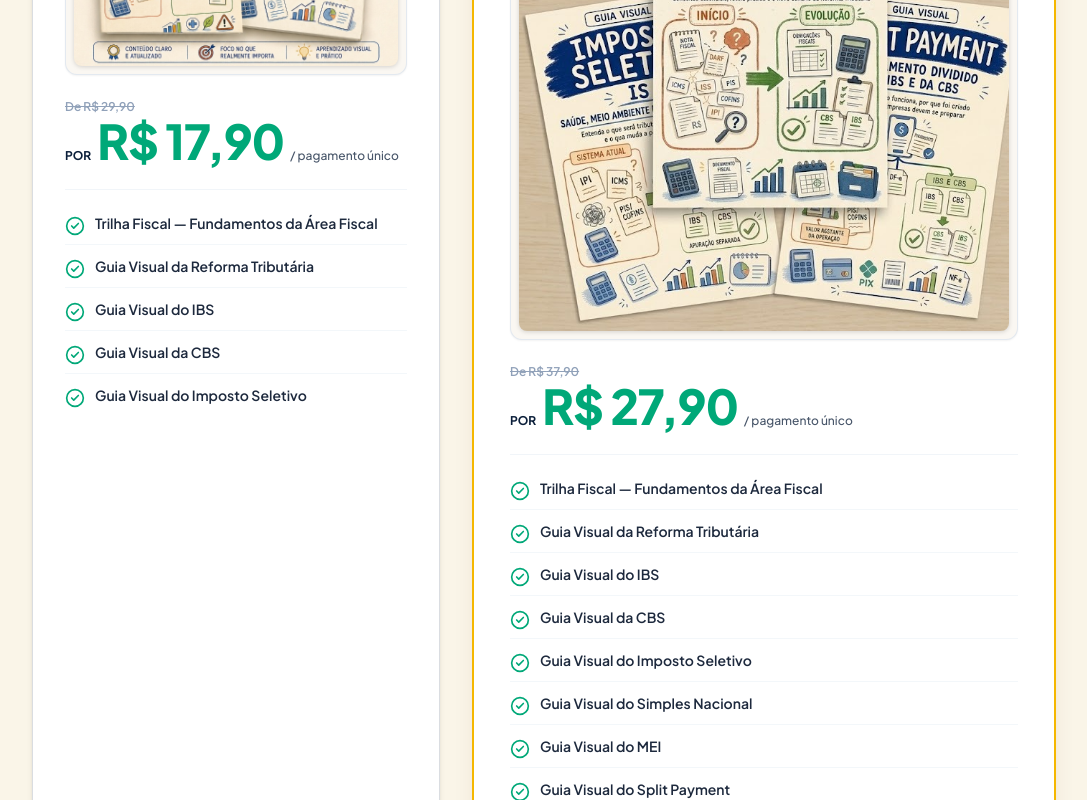
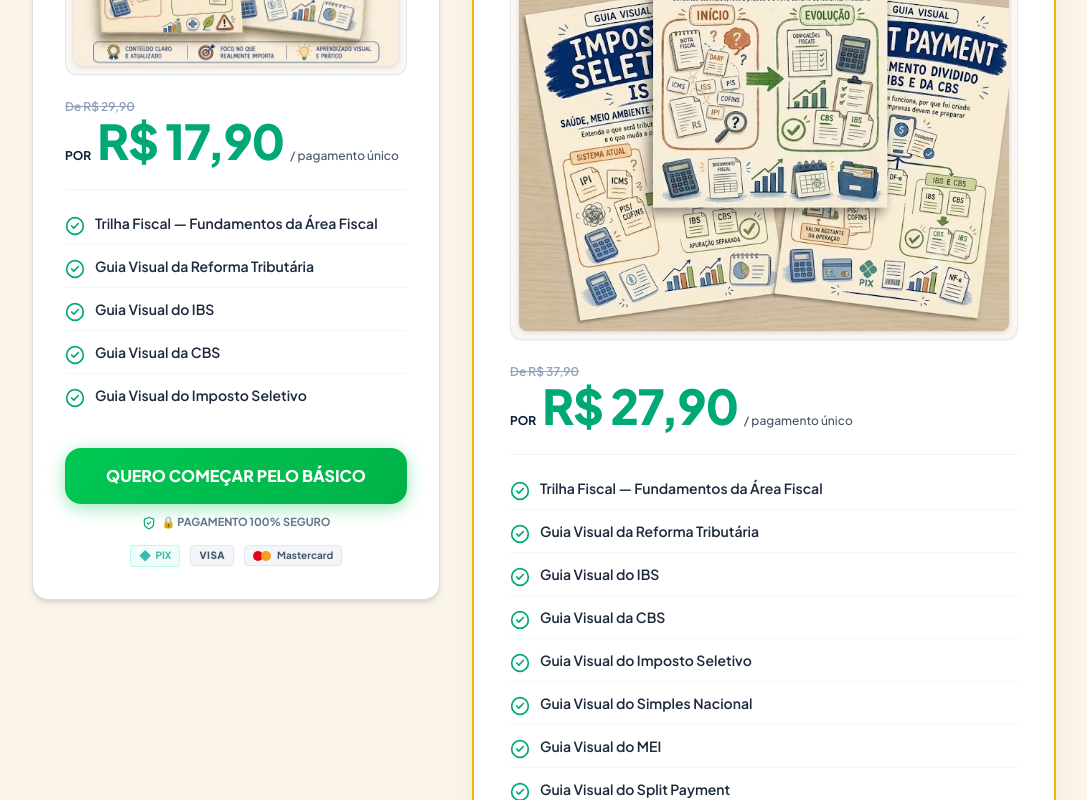
Before and after one commit to henriquecarreto/REFORMA-TRIBUTARIA, a React (Vite) app: page / in a window 1280 px wide. Shown: the part 9656-10456 px from the top of the page, without its empty margins (96-1183 px from the left). Built offline with nearby package versions, Linux system fonts and the light colour scheme.

Commit message:
style: remove espaco em branco do card Plano Basico tornando-o mais compacto

```diff
--- a/src/components/PricingSection.tsx
+++ b/src/components/PricingSection.tsx
@@ -27,8 +27,8 @@ export const PricingSection: React.FC = () => {
         {/* 2 PLANOS LADO A LADO (DESKTOP) / EMPILHADOS (MOBILE) */}
         <div className="grid grid-cols-1 lg:grid-cols-12 gap-8 lg:gap-8 items-start max-w-5xl mx-auto">
 
-          {/* 1. PLANO BÁSICO (COL 5 - LIGEIRAMENTE MENOR) */}
-          <div className="lg:col-span-5 bg-white p-6 sm:p-8 rounded-2xl border border-[#0B1F3A]/15 shadow-md hover:shadow-xl transition-all duration-300 flex flex-col justify-between h-full">
+          {/* 1. PLANO BÁSICO (COL 5 - MAIS COMPACTO E DIRETO) */}
+          <div className="lg:col-span-5 bg-white p-6 sm:p-8 rounded-2xl border border-[#0B1F3A]/15 shadow-md hover:shadow-xl transition-all duration-300 flex flex-col justify-start h-fit self-start">
             <div>
               {/* NOME E DESCRIÇÃO DO PLANO */}
               <div className="mb-4">
@@ -76,7 +76,7 @@ export const PricingSection: React.FC = () => {
               </div>
 
               {/* LISTA DE CONTEÚDOS DO PLANO BÁSICO */}
-              <div className="space-y-3 mb-8">
+              <div className="space-y-3 mb-2">
                 <div className="flex items-start gap-2.5 pb-2 border-b border-slate-100/80">
                   <CheckCircle2 className="w-4 h-4 sm:w-5 sm:h-5 text-[#00A878] shrink-0 mt-0.5" />
                   <span className="text-xs sm:text-sm font-semibold text-slate-800 leading-snug">
@@ -111,7 +111,7 @@ export const PricingSection: React.FC = () => {
             </div>
 
             {/* BOTÃO E MICROCOPY */}
-            <div className="mt-auto pt-4">
+            <div className="mt-6 pt-2">
               <a
                 href={siteConfig.BASIC_CHECKOUT_URL}
                 className="btn-cta-primary w-full text-white font-extrabold text-sm sm:text-base py-4 px-6 rounded-2xl flex items-center justify-center gap-2 cursor-pointer text-center shadow-lg hover:scale-[1.01]"
```
